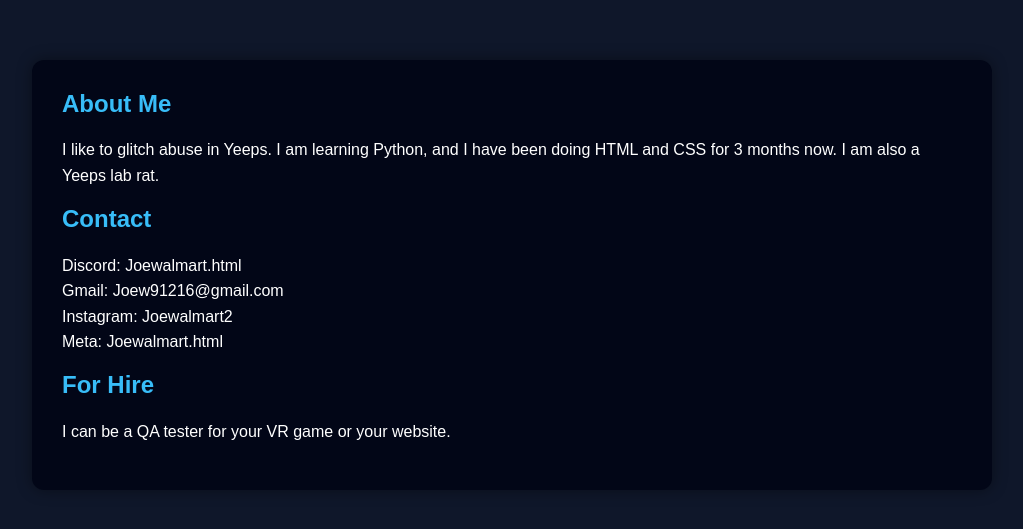
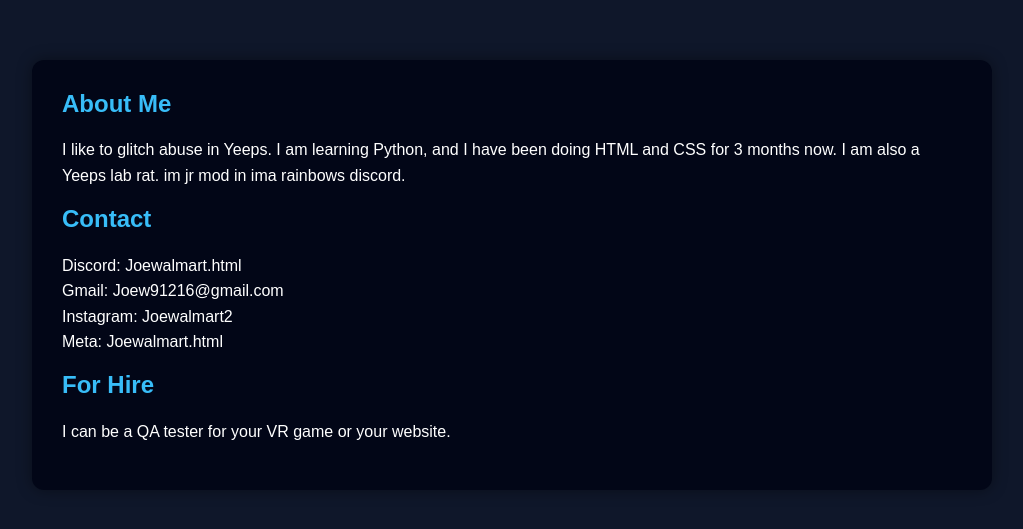
Before and after one commit to joewalmart200/Joe-Walmart, a plain HTML site: page index.html in a window 1280 px wide. Shown: the part 125-654 px from the top of the page, without its empty margins (128-1151 px from the left). Drawn offline with Linux system fonts and the light colour scheme.

Commit message:
Update index.html

```diff
--- a/index.html
+++ b/index.html
@@ -44,7 +44,7 @@
     <h2>About Me</h2>
     <p>
         I like to glitch abuse in Yeeps. I am learning Python, and I have been
-        doing HTML and CSS for 3 months now. I am also a Yeeps lab rat.
+        doing HTML and CSS for 3 months now. I am also a Yeeps lab rat. im jr mod in ima rainbows discord.
     </p>
 
     <h2>Contact</h2>
```
